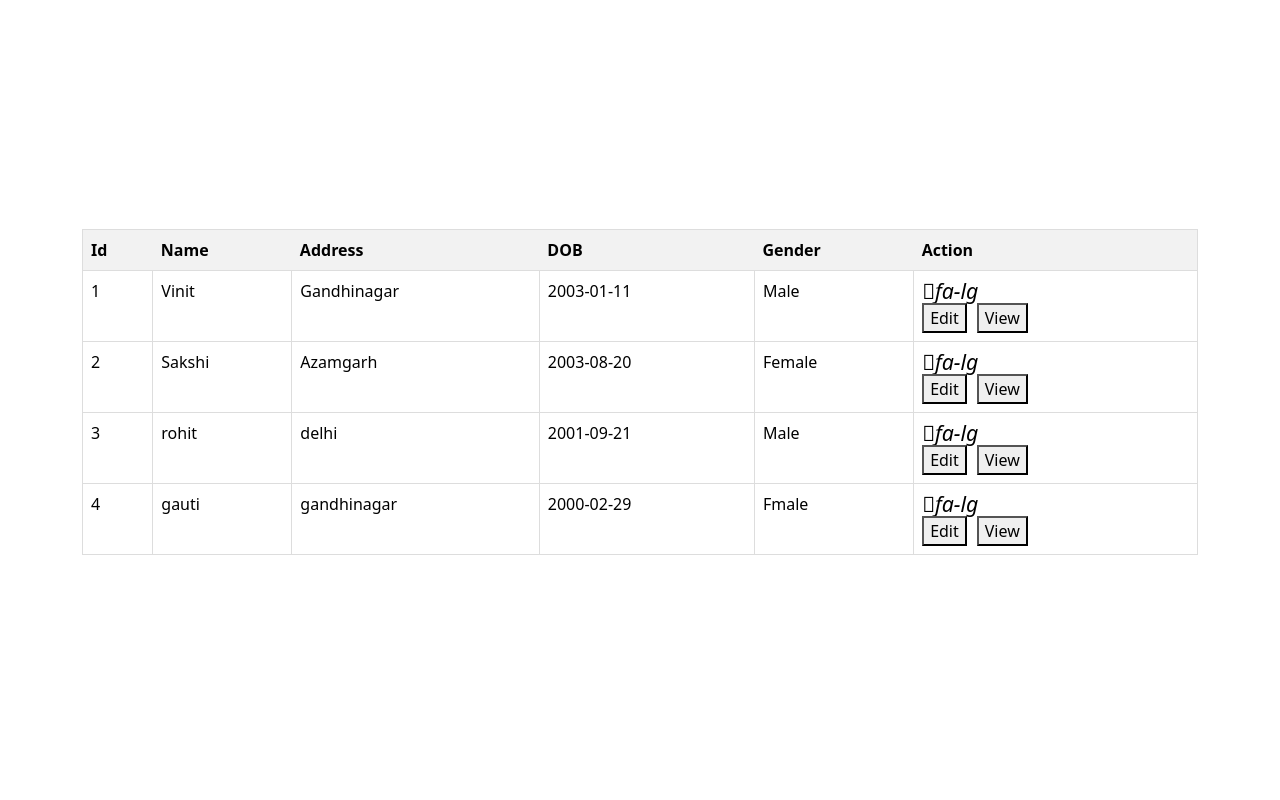
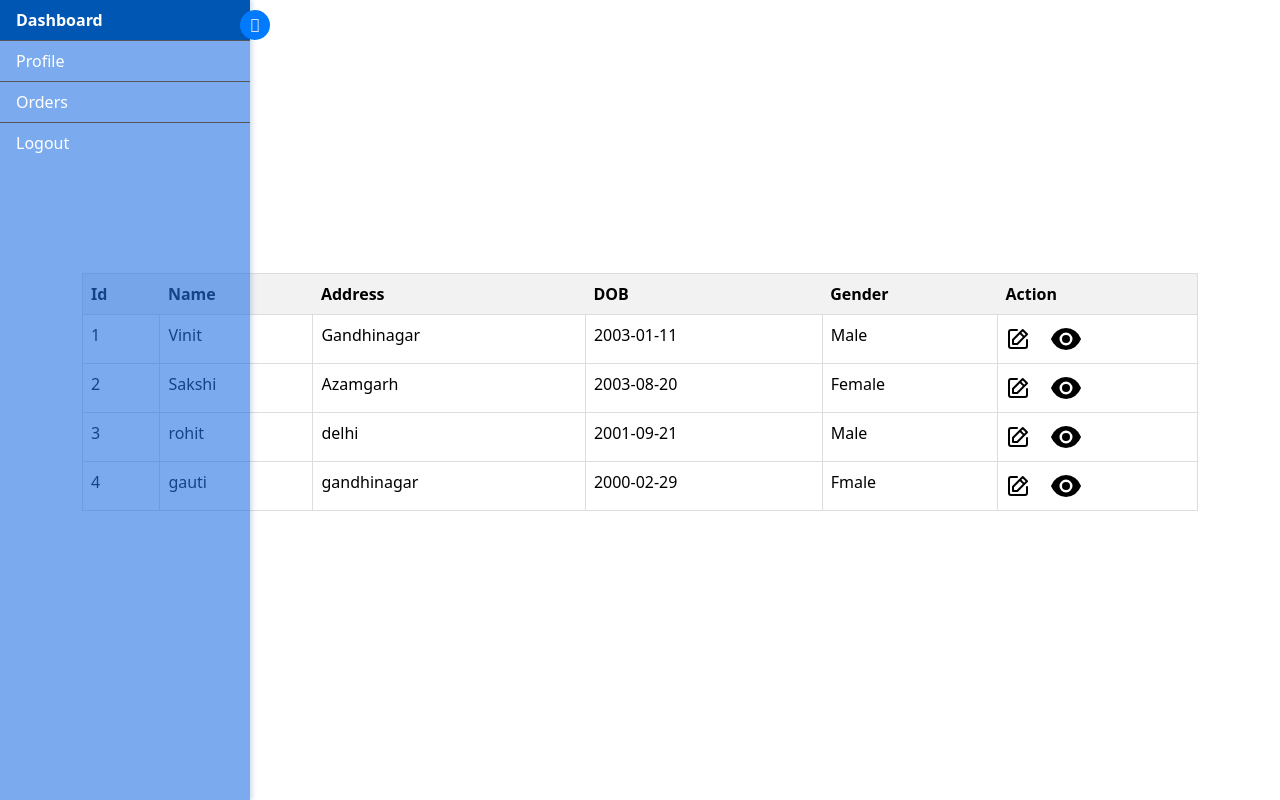
Before and after one commit to vinit1argu/real, an Angular app: page / in a window 1280 px wide. Built offline with nearby package versions, Linux system fonts and the light colour scheme.

Commit message:
Icon added and provided router link

```diff
--- a/src/app/component/home/home.component.css
+++ b/src/app/component/home/home.component.css
@@ -20,6 +20,10 @@ table {
     padding: 8px;
   }
 
-  .action-button {
-    margin-right: 10px; /* Adjust the margin as needed */
-  }
+.action{
+  margin-right: 20px;
+}
+
+.act{
+   width:200px;
+}
--- a/src/app/component/home/home.component.html
+++ b/src/app/component/home/home.component.html
@@ -1,4 +1,4 @@
-
+<app-sidebar></app-sidebar>
 <div class="container d-flex justify-content-center align-items-center" style="height: 100vh;">
 
 
@@ -10,7 +10,7 @@
             <th>Address</th>
             <th>DOB</th>
             <th>Gender</th>
-            <th>Action</th>
+            <th class="act">Action</th>
           </tr>
         </thead>
         <tbody>
@@ -22,9 +22,10 @@
             <td>{{ person.dob }}</td>
             <td>{{ person.gender }}</td>
             <td>
-                <i class='fas fa-edit fa-lg'>fa-lg</i><br/>
-              <button (click)="editPerson(person)" class="action-button">Edit</button>
-              <button (click)="viewPerson(person)" class="action-button">View</button>
+                <svg xmlns="http://www.w3.org/2000/svg" width="24" height="24" viewBox="0 0 24 24" routerLink="edit"  class="action"><path fill="currentColor" d="M21 12a1 1 0 0 0-1 1v6a1 1 0 0 1-1 1H5a1 1 0 0 1-1-1V5a1 1 0 0 1 1-1h6a1 1 0 0 0 0-2H5a3 3 0 0 0-3 3v14a3 3 0 0 0 3 3h14a3 3 0 0 0 3-3v-6a1 1 0 0 0-1-1Zm-15 .76V17a1 1 0 0 0 1 1h4.24a1 1 0 0 0 .71-.29l6.92-6.93L21.71 8a1 1 0 0 0 0-1.42l-4.24-4.29a1 1 0 0 0-1.42 0l-2.82 2.83l-6.94 6.93a1 1 0 0 0-.29.71Zm10.76-8.35l2.83 2.83l-1.42 1.42l-2.83-2.83ZM8 13.17l5.93-5.93l2.83 2.83L10.83 16H8Z"/></svg>
+
+                <svg xmlns="http://www.w3.org/2000/svg" width="32" height="32" viewBox="0 0 32 32" routerLink="view" class="action"><circle cx="16" cy="16" r="4" fill="currentColor"/><path fill="currentColor" d="M30.94 15.66A16.69 16.69 0 0 0 16 5A16.69 16.69 0 0 0 1.06 15.66a1 1 0 0 0 0 .68A16.69 16.69 0 0 0 16 27a16.69 16.69 0 0 0 14.94-10.66a1 1 0 0 0 0-.68ZM16 22.5a6.5 6.5 0 1 1 6.5-6.5a6.51 6.51 0 0 1-6.5 6.5Z"/></svg>
+
             </td>
           </tr>
         </tbody>
--- a/src/app/component/sidebar/sidebar.component.css
+++ b/src/app/component/sidebar/sidebar.component.css
@@ -0,0 +1,79 @@
+/* Custom styles for the sidebar */
+#sidebar {
+    height: 100%;
+    width: 250px;
+    position: fixed;
+    top: 0;
+    left: 0;
+    background-color: #2272e298;
+    color: #fff;
+    transition: left 0.3s;
+    box-shadow: 2px 0 5px rgba(12, 74, 150, 0.2); /* Add a shadow to the sidebar */
+  }
+
+  #sidebar.active {
+    left: 0;
+  }
+
+  .nav-link {
+    color: #fff;
+  }
+
+  .toggle-button {
+    position: absolute;
+    top: 10px;
+    left: 240px; /* Adjust to match the expanded width */
+    background-color: #007bff;
+    border: none;
+    border-radius: 50%; /* Make the button round */
+    width: 30px;
+    height: 30px;
+    display: flex;
+    align-items: center;
+    justify-content: center;
+    cursor: pointer;
+    transition: background-color 0.2s;
+  }
+
+  /* Style for the toggle icon */
+  .toggle-button i {
+    font-size: 18px;
+    color: #ebe5e5;
+  }
+
+  /* Hover effect for the toggle button */
+  .toggle-button:hover {
+    background-color: #0056b3; /* Darker blue on hover */
+  }
+
+  /* Adjust styles for minimized sidebar */
+  #sidebar:not(.active) {
+    left: -250px;
+  }
+
+  /* Hide the sidebar text when it's minimized */
+  #sidebar:not(.active) .nav-link {
+    display: none;
+  }
+
+  /* Show sidebar text when it's expanded */
+  #sidebar.active .nav-link {
+    display: block;
+  }
+
+  /* Styling for sidebar links */
+  .nav-link:hover {
+    background-color: #444; /* Darker background on hover */
+    text-decoration: none;
+  }
+
+  /* Active link style */
+  .nav-link.active {
+    background-color: #0056b3;
+    font-weight: bold;
+  }
+
+  /* Add a subtle separator between links */
+  .nav-item:not(:first-child) {
+    border-top: 1px solid #555;
+  }
--- a/src/app/component/sidebar/sidebar.component.html
+++ b/src/app/component/sidebar/sidebar.component.html
@@ -1 +1,31 @@
-<p>sidebar works!</p>
+<nav id="sidebar" [ngClass]="{ 'active': isSidebarExpanded }">
+    <div class="position-sticky">
+      <!-- Sidebar content -->
+      <ul class="nav flex-column">
+        <li class="nav-item">
+          <a class="nav-link active" href="#">
+            Dashboard
+          </a>
+        </li>
+        <li class="nav-item">
+          <a class="nav-link" href="#">
+             Profile
+          </a>
+        </li>
+        <li class="nav-item">
+            <a class="nav-link" href="#">
+               Orders
+            </a>
+          </li>
+          <li class="nav-item">
+            <a class="nav-link" href="#">
+               Logout
+            </a>
+          </li>
+        <!-- Add more sidebar items here -->
+      </ul>
+      <button class="btn btn-primary toggle-button" (click)="toggleSidebar()">
+        <i class="fas" [ngClass]="isSidebarExpanded ? 'fa-chevron-left' : 'fa-chevron-right'"></i>
+      </button>
+    </div>
+  </nav>
--- a/src/app/component/sidebar/sidebar.component.ts
+++ b/src/app/component/sidebar/sidebar.component.ts
@@ -6,5 +6,9 @@ import { Component } from '@angular/core';
   styleUrls: ['./sidebar.component.css']
 })
 export class SidebarComponent {
+  isSidebarExpanded: boolean = true;
 
+  toggleSidebar() {
+    this.isSidebarExpanded = !this.isSidebarExpanded;
+  }
 }
```
Also changed, not shown: 2 other files (tests, documents, lock files or other folders).
